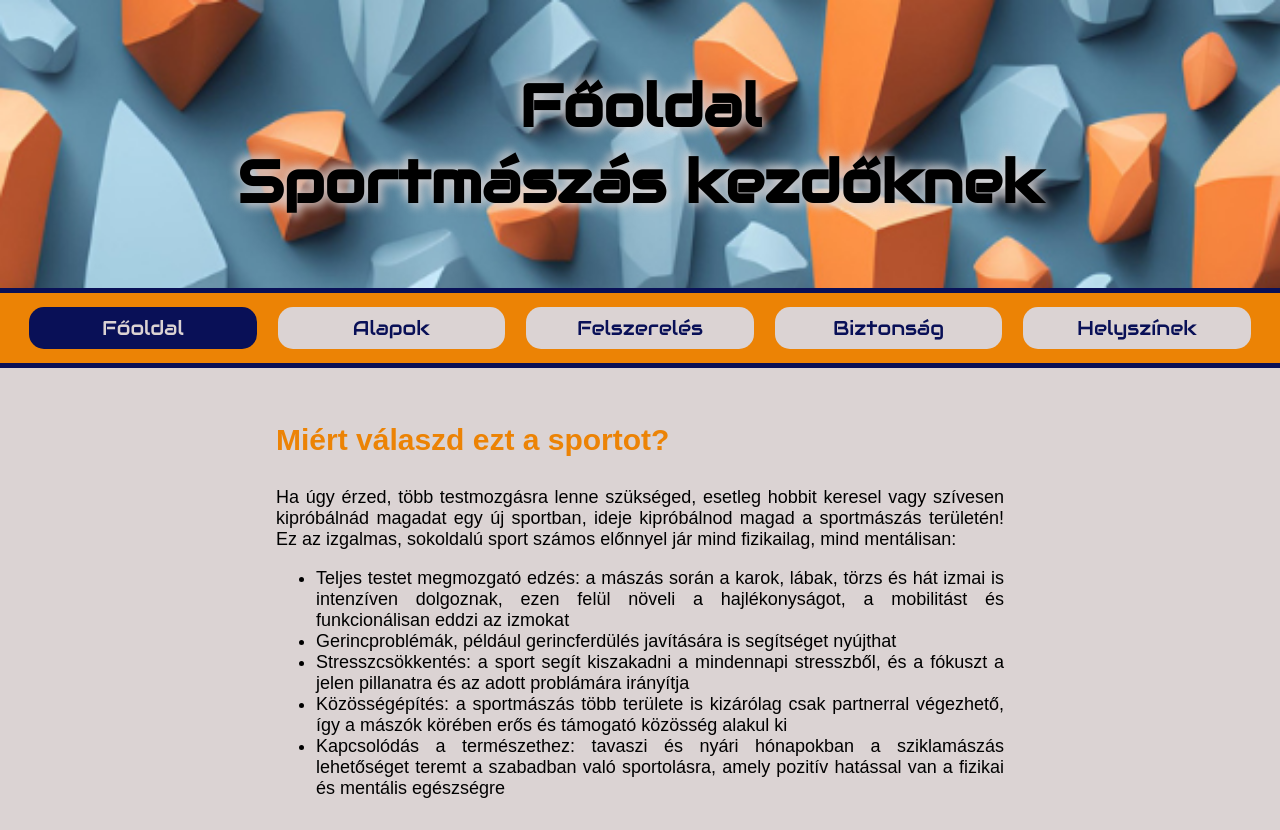
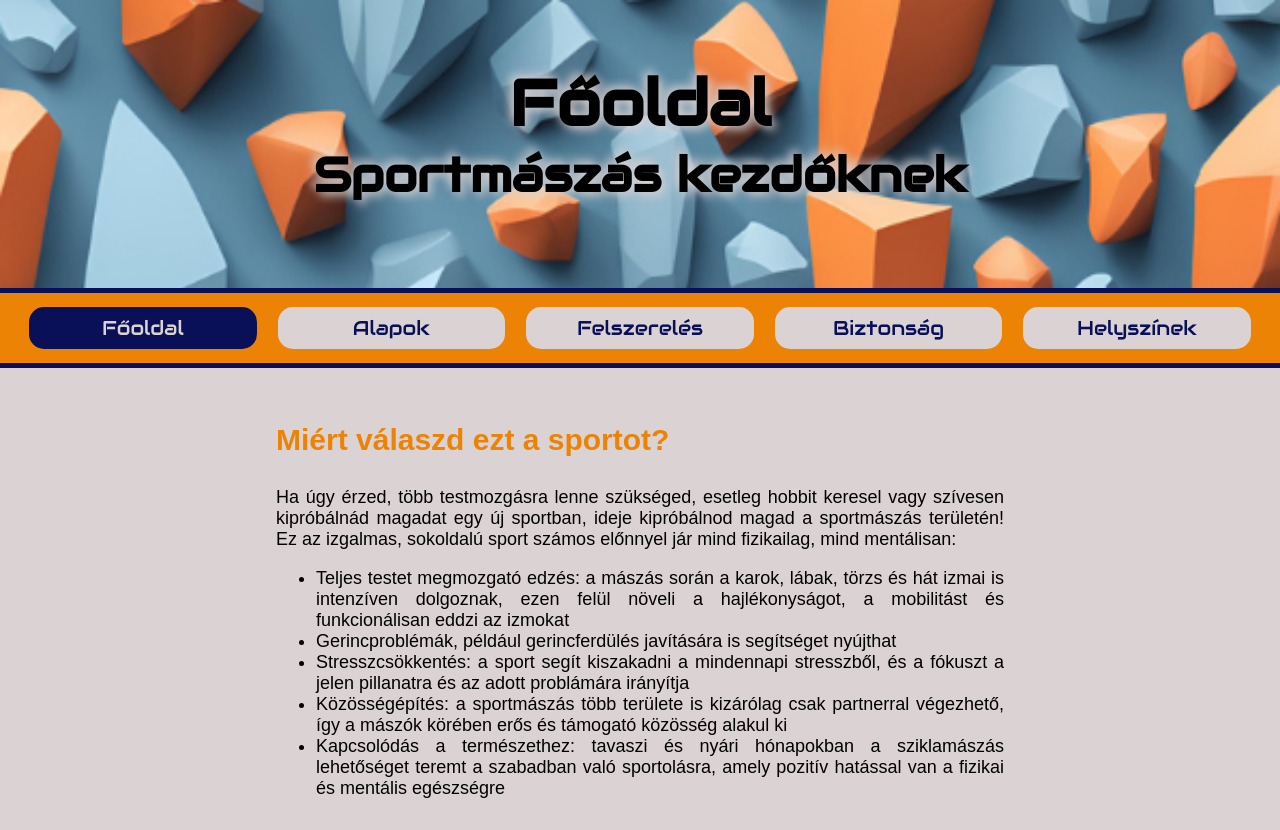
Before and after one commit to dKamilla/projekt, a plain HTML site: page index.html in a window 1280 px wide. Shown: the top 830 px of the page. Drawn offline with Linux system fonts and the light colour scheme.

Commit message:
Update style.css

```diff
--- a/style.css
+++ b/style.css
@@ -22,12 +22,16 @@ header {
     background-size: cover;
     font-family: 'Audiowide', 'Times New Roman';
     height: 36vh;
+    font-size: 2em;
 }
 
 .cim {
     margin: 0px;
     text-shadow: 4px 4px 10px rgba(219, 211, 211, 0.8), -4px -4px 10px rgba(219, 211, 211, 0.8);
-    font-size: 3.7em;
+    flex-basis: 90%;
+}
+h1{display: flex;
+align-items: flex-end;
 }
 
 .container,
```
